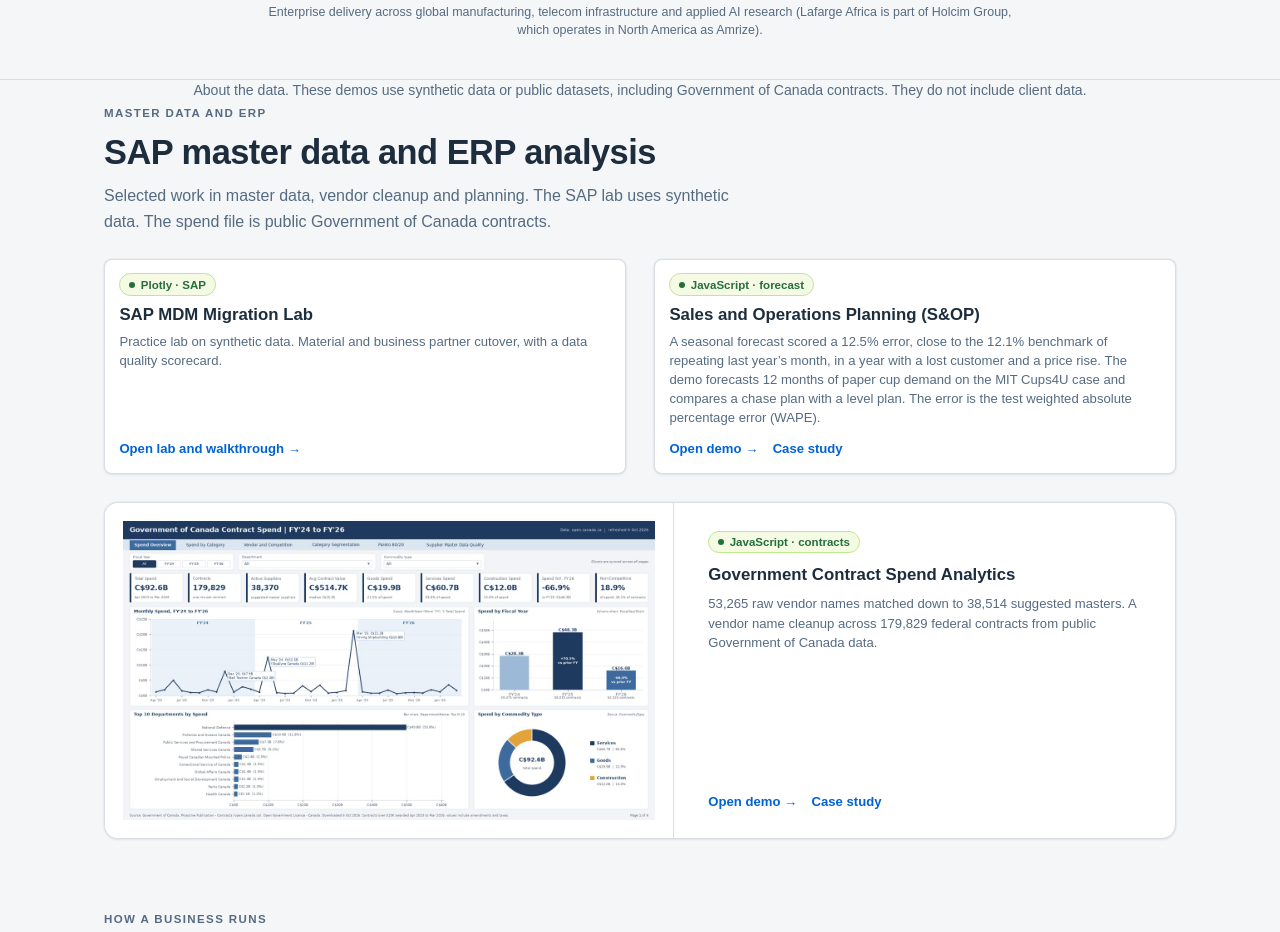
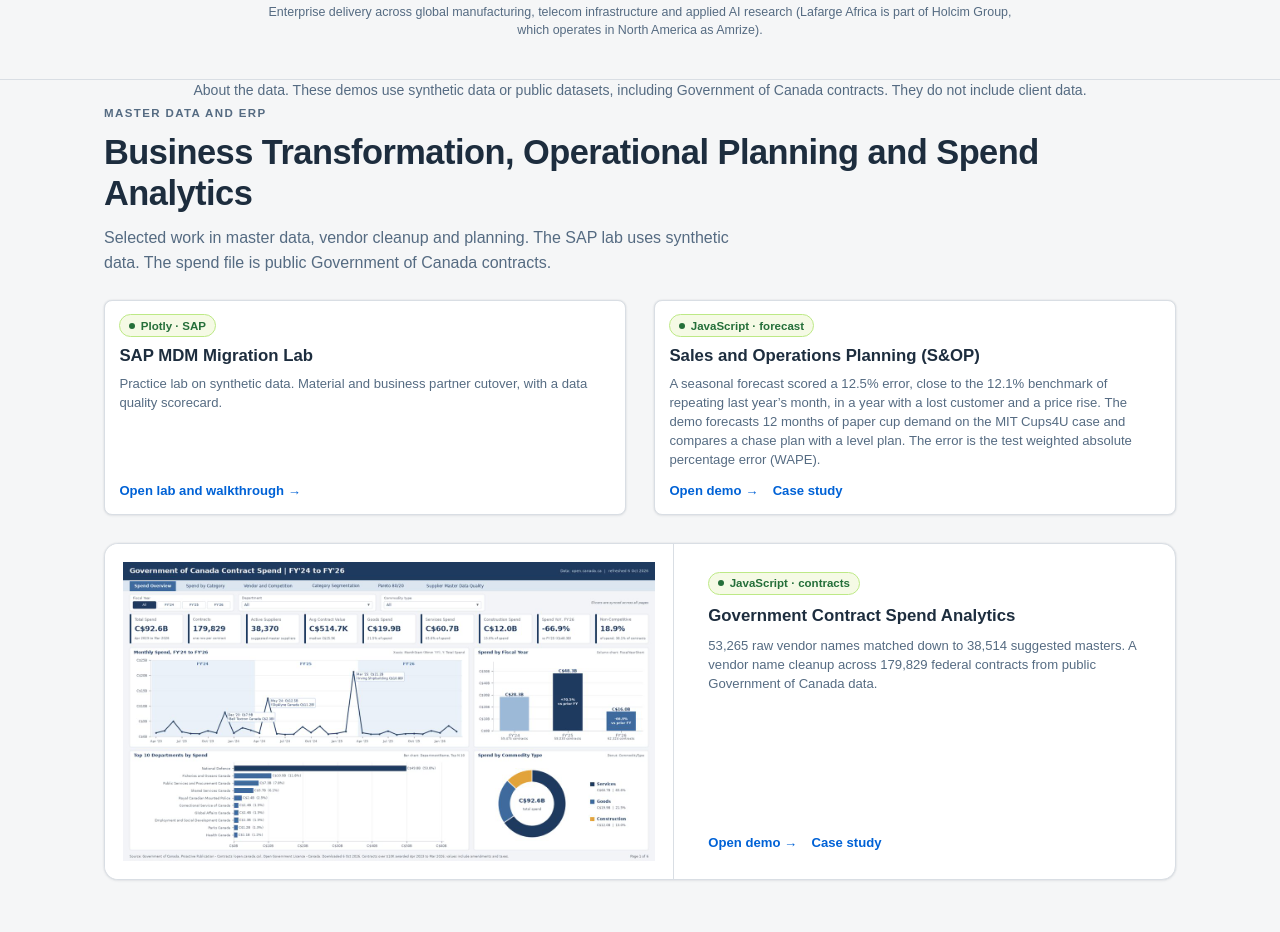
Before and after one commit to afolabi-adesina-m/NA-Skills-Portfolio, a plain HTML site: page docs/index.html in a window 1280 px wide. Shown: the part 931-1863 px from the top of the page. Drawn offline with Linux system fonts and the light colour scheme.

Commit message:
Section heading: Business Transformation, Operational Planning and Spend Analytics

```diff
--- a/docs/index.html
+++ b/docs/index.html
@@ -112,7 +112,7 @@
       <div class="flow-head reveal">
         <div>
           <p class="section-kicker">Master data and ERP</p>
-          <h2>SAP master data and ERP analysis</h2>
+          <h2>Business Transformation, Operational Planning and Spend Analytics</h2>
           <p class="sub">Selected work in master data, vendor cleanup and planning. The SAP lab uses synthetic data. The spend file is public Government of Canada contracts.</p>
         </div>
       </div>
```
